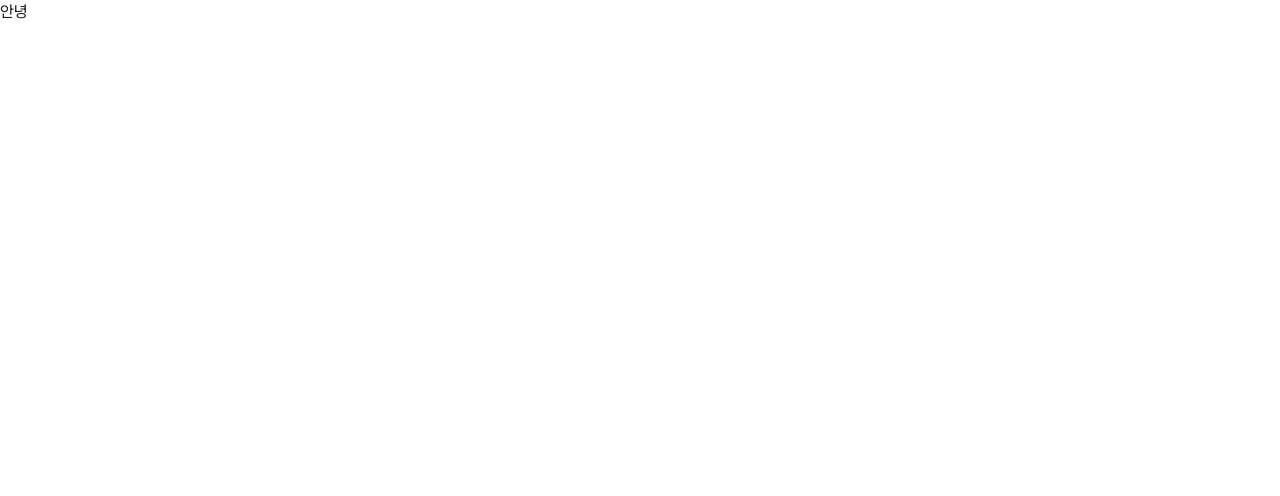
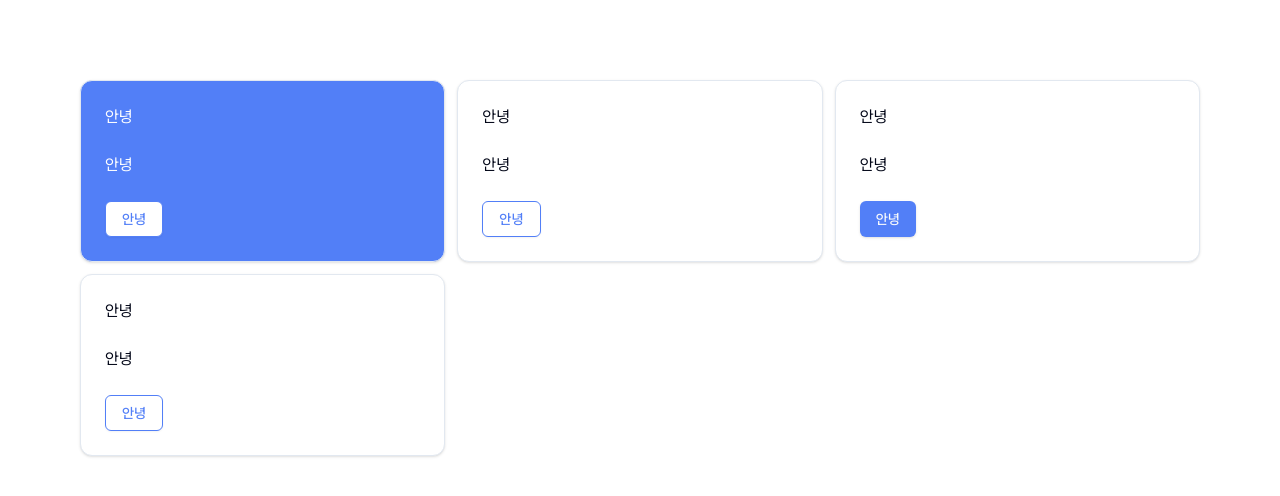
Before and after one commit to woo-ah-hana/woo-ah-hana-web, a Next.js app in the folder woo-ah-hana-web/: page / in a window 1280 px wide. Shown: the top 496 px of the page. Built offline with nearby package versions, Linux system fonts and the light colour scheme.

Commit message:
[feat] ui test

```diff
--- a/woo-ah-hana-web/src/app/page.tsx
+++ b/woo-ah-hana-web/src/app/page.tsx
@@ -1,7 +1,32 @@
+import AchromaticButton from "./ui/atom/button/achromatic-button";
+import { Card, CardContent, CardFooter, CardHeader } from "./ui/molecule/card";
+
 export default function Home() {
   return (
-    <div>
-      안녕
+    <div className="p-20 grid grid-cols-3 gap-3">
+      <Card className="bg-wooahMain text-white">
+        <CardHeader>안녕</CardHeader>
+        <CardContent>안녕</CardContent>
+        <CardFooter><AchromaticButton variant={'outline'}>안녕</AchromaticButton></CardFooter>
+      </Card>
+
+      <Card>
+        <CardHeader>안녕</CardHeader>
+        <CardContent>안녕</CardContent>
+        <CardFooter><AchromaticButton variant={'outline'}>안녕</AchromaticButton></CardFooter>
+      </Card>
+
+      <Card>
+        <CardHeader>안녕</CardHeader>
+        <CardContent>안녕</CardContent>
+        <CardFooter><AchromaticButton variant={'default'}>안녕</AchromaticButton></CardFooter>
+      </Card>
+
+      <Card>
+        <CardHeader>안녕</CardHeader>
+        <CardContent>안녕</CardContent>
+        <CardFooter><AchromaticButton variant={'outline'}>안녕</AchromaticButton></CardFooter>
+      </Card>
     </div>
   );
 }
--- a/woo-ah-hana-web/src/app/ui/atom/button/achromatic-button.tsx
+++ b/woo-ah-hana-web/src/app/ui/atom/button/achromatic-button.tsx
@@ -9,11 +9,11 @@ const buttonVariants = cva(
     variants: {
       variant: {
         default:
-          'bg-wooahBlue text-slate-50 shadow hover:bg-wooahDeepBlue',
+          'bg-wooahMain text-slate-50 shadow hover:bg-wooahDeepBlue',
         destructive:
-          'bg-wooahRed text-slate-50 shadow-sm hover:bg-wooahDeepRed',
+          'bg-wooahDeepRed text-slate-50 shadow-sm hover:bg-wooahDeepRed',
         outline:
-          'border border-wooahBlue-200 bg-white shadow-sm text-wooahBlue hover:bg-slate-100',
+          'border border-wooahMain bg-white shadow-sm text-wooahMain hover:bg-slate-100',
         secondary:
           'bg-slate-100 text-slate-900 shadow-sm hover:bg-slate-100/80 dark:bg-slate-800 dark:text-slate-50 dark:hover:bg-slate-800/80',
         ghost: 'hover:bg-slate-100 hover:text-slate-900 dark:hover:bg-slate-800 dark:hover:text-slate-50',
```
